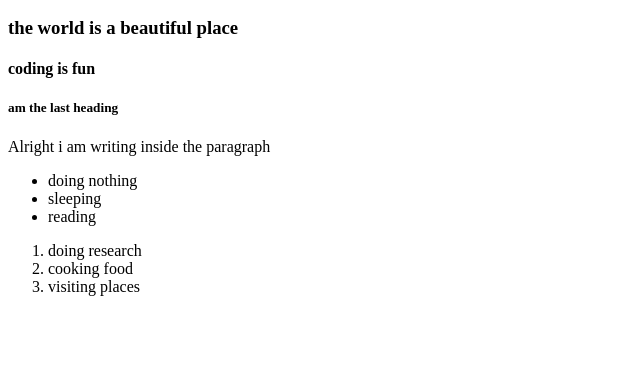
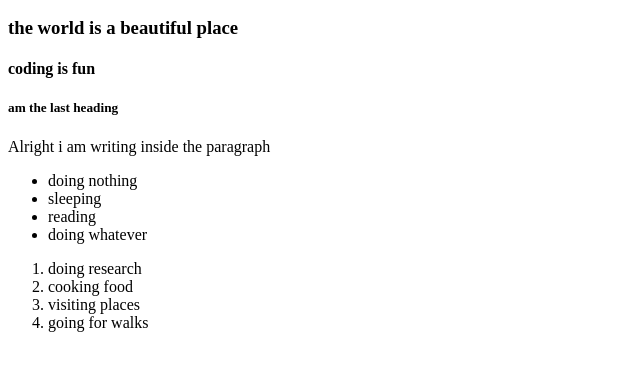
Before and after one commit to PriscillaNelly/Codequeen14, a plain HTML site: page index.html in a window 1280 px wide. Shown: the part 110-480 px from the top of the page, without its empty margins (0-640 px from the left). Drawn offline with Linux system fonts and the light colour scheme.

Commit message:
modified index.html

```diff
--- a/index.html
+++ b/index.html
@@ -18,6 +18,7 @@
     <li> doing nothing</li>
     <li>sleeping</li>
     <li>reading</li>
+    <li> doing whatever</li>
 
 
 </ul>
@@ -26,7 +27,7 @@
     <li>doing research</li>
     <li>cooking food</li>
     <li>visiting places</li>
-
+    <li>going for walks</li>
 
 
 </ol>
```
